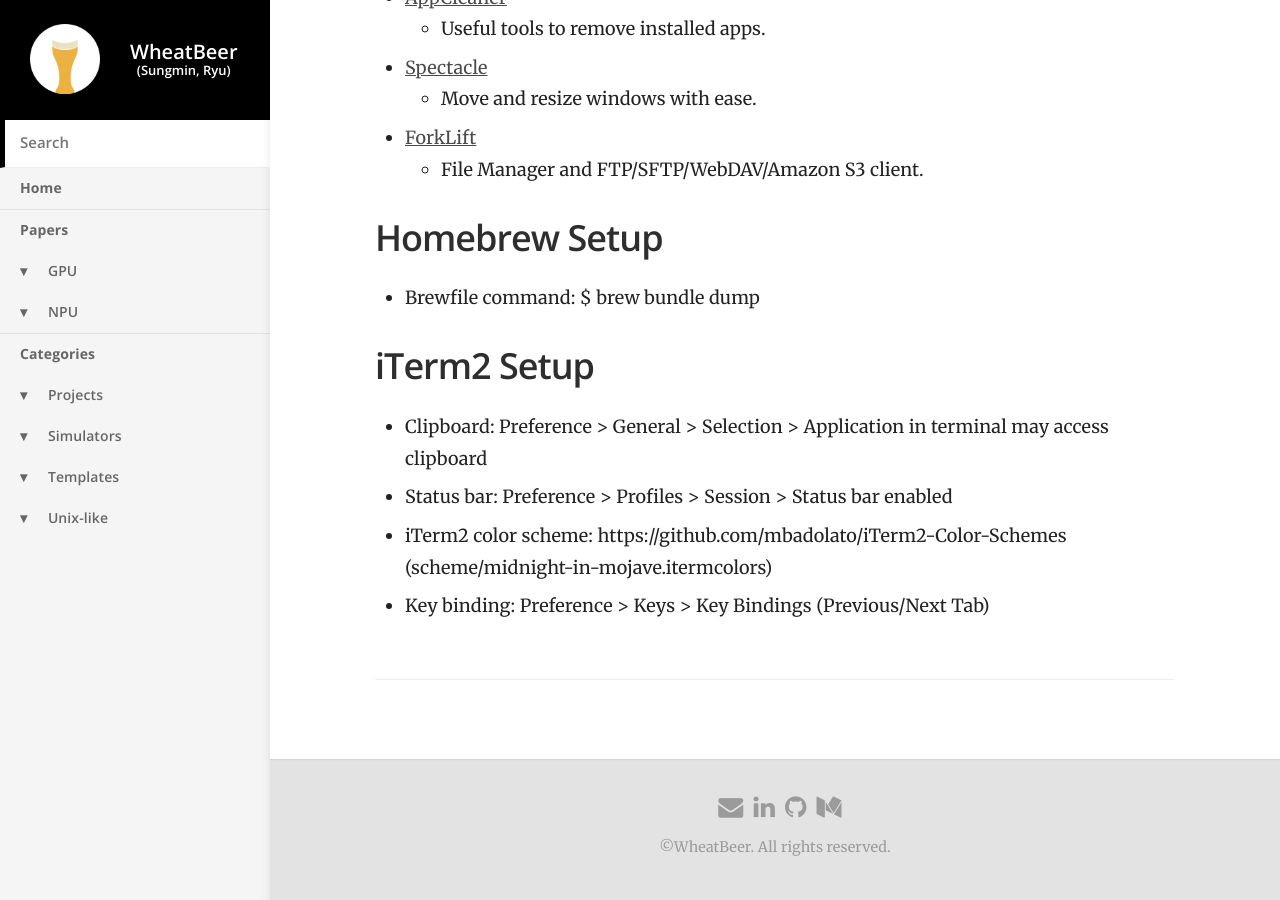
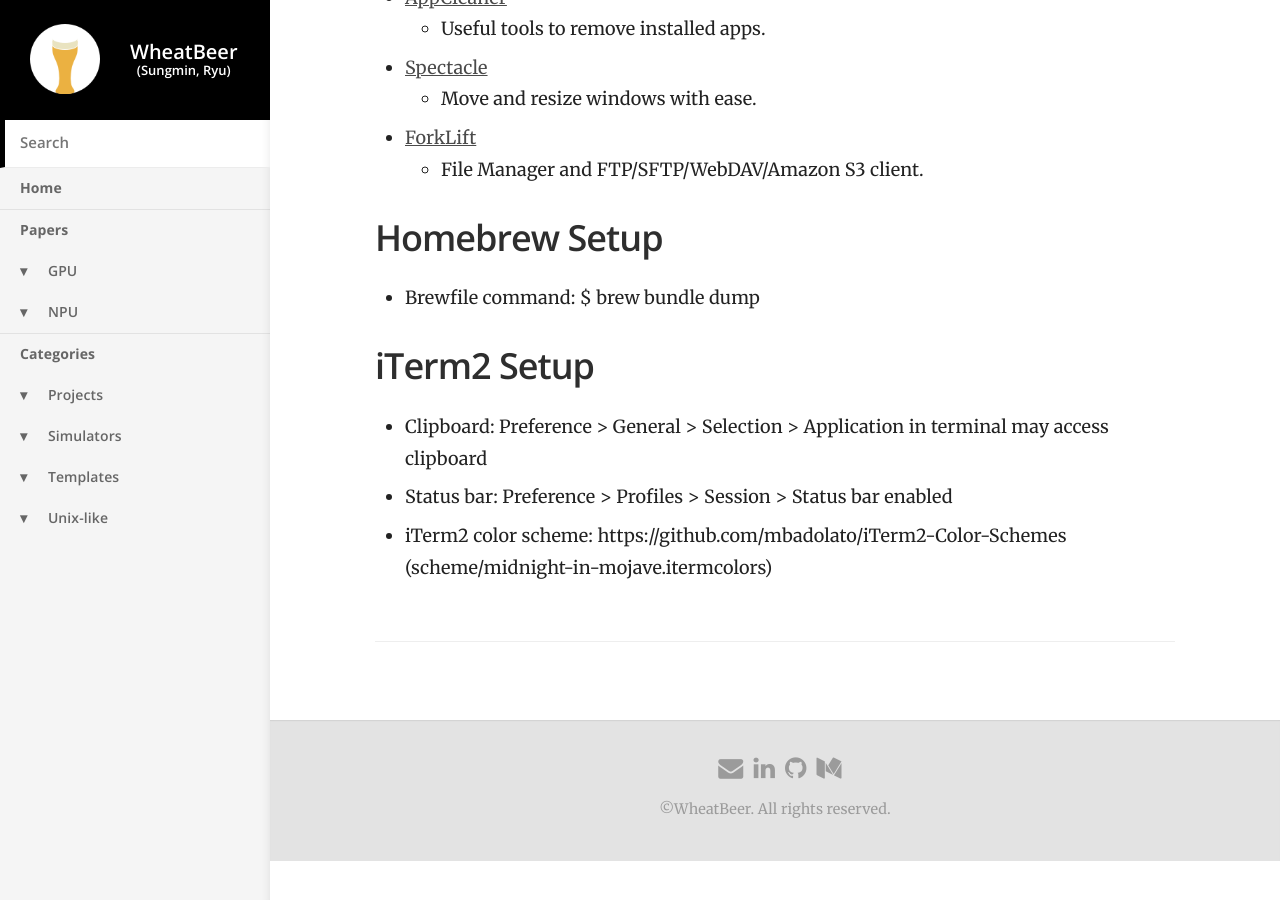
Before and after one commit to WheatBeer/WheatBeer.github.io, a Jekyll site: the page built from _docs/unix-like/mac.md, in a window 1280 px wide and 900 px high, scrolled down 541 px. Built offline with Jekyll 4.4.1, drawn with Linux system fonts in a browser that asks for light colours; nearby versions of some CDN libraries; comment, search, counter and statistics services are not loaded.

Commit message:
Update mac.md

```diff
--- a/_docs/unix-like/mac.md
+++ b/_docs/unix-like/mac.md
@@ -24,4 +24,3 @@
 * Clipboard: Preference > General > Selection > Application in terminal may access clipboard
 * Status bar: Preference > Profiles > Session > Status bar enabled
 * iTerm2 color scheme: https://github.com/mbadolato/iTerm2-Color-Schemes (scheme/midnight-in-mojave.itermcolors)
-* Key binding: Preference > Keys > Key Bindings (Previous/Next Tab)
```
